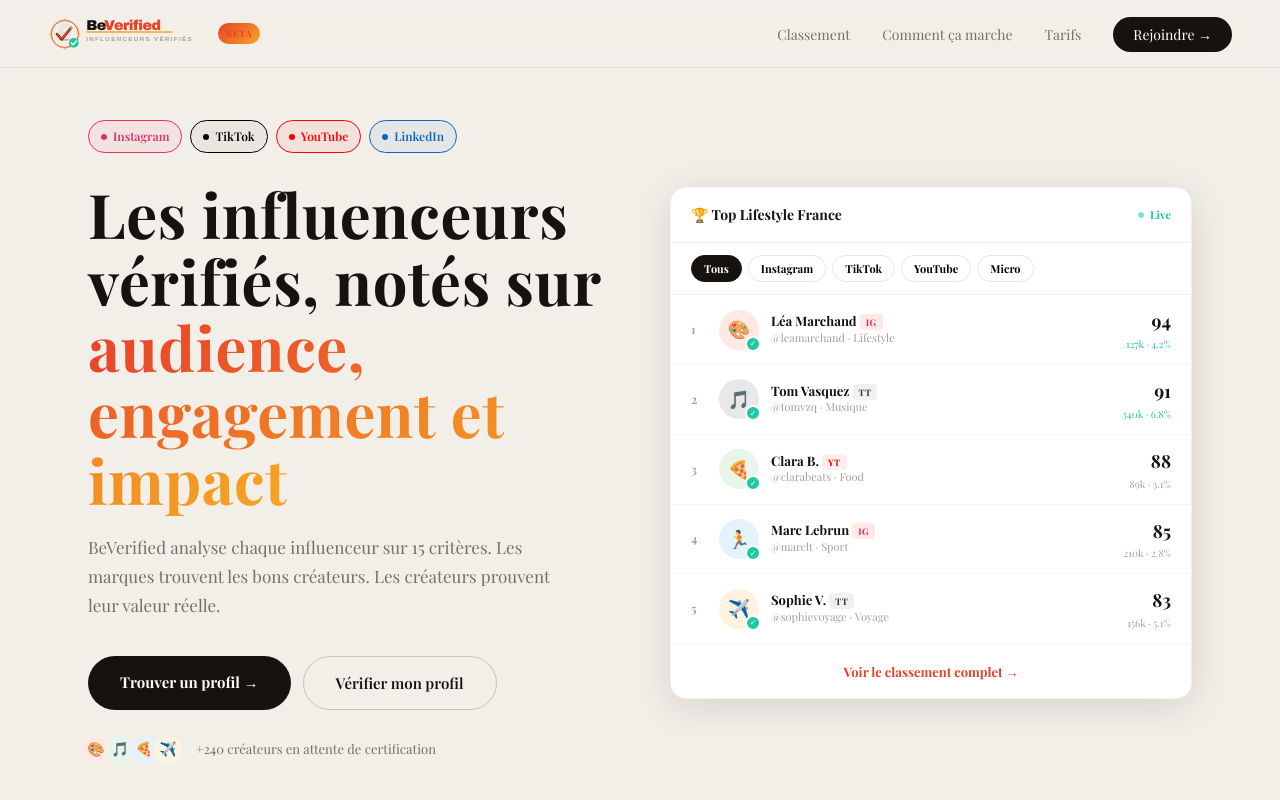
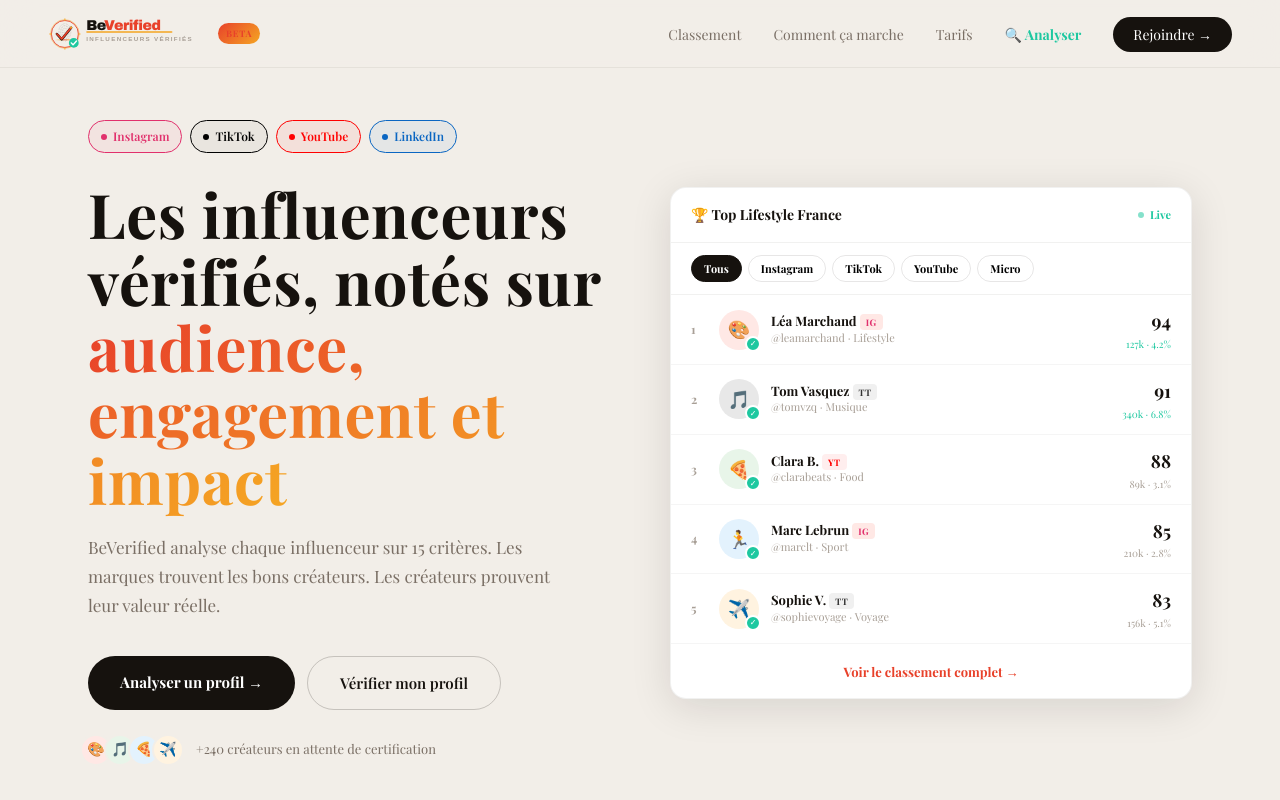
Before and after one commit to BeVerified-fr/beverified, a plain HTML site: page index.html in a window 1280 px wide. Shown: the top 800 px of the page. Drawn offline with nearby package versions, Linux system fonts and the light colour scheme; a web font is replaced by a local one.

Commit message:
Update index.html

```diff
--- a/index.html
+++ b/index.html
@@ -198,6 +198,7 @@
     <li><a href="#classement">Classement</a></li>
     <li><a href="#comment">Comment ça marche</a></li>
     <li><a href="#tarifs">Tarifs</a></li>
+    <li><a href="/analyzer" style="color:var(--a4);font-weight:700">🔍 Analyser</a></li>
     <li><a href="#waitlist" class="nav-cta">Rejoindre →</a></li>
   </ul>
 </nav>
@@ -213,7 +214,7 @@
     <h1>Les influenceurs vérifiés, notés sur <em>audience, engagement et impact</em></h1>
     <p class="hero-sub">BeVerified analyse chaque influenceur sur 15 critères. Les marques trouvent les bons créateurs. Les créateurs prouvent leur valeur réelle.</p>
     <div class="btns">
-      <a href="#classement" class="btn-p">Trouver un profil →</a>
+      <a href="/analyzer" class="btn-p">Analyser un profil →</a>
       <a href="#waitlist" class="btn-s">Vérifier mon profil</a>
     </div>
     <div class="trust">
```
